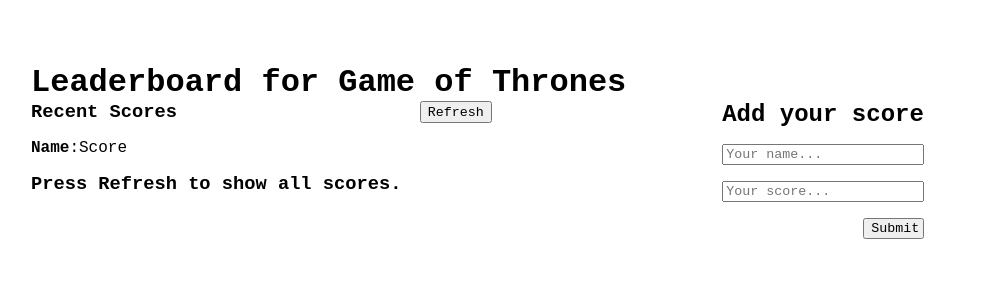
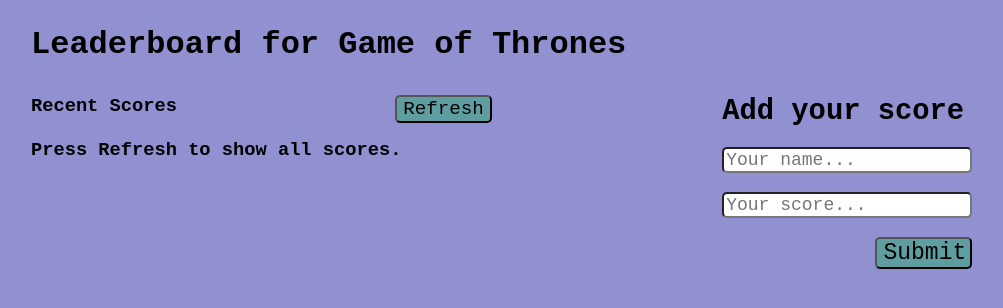
Before and after one commit to PrangonGhose/Leaderboard, a website built with webpack: page src/index.html in a window 1280 px wide. Shown: the whole page, without its empty margins (33-1036 px from the left). Built offline with nearby package versions, Linux system fonts and the light colour scheme.

Commit message:
Add simple styling to the page

```diff
--- a/src/style.css
+++ b/src/style.css
@@ -5,6 +5,12 @@
 
 body {
   padding: 5%;
+  padding-top: 2%;
+  background-color: #9191d2;
+}
+
+h1 {
+  margin-bottom: 1em;
 }
 
 .flex {
@@ -29,7 +35,8 @@
 .leaders-list {
   max-height: 500px;
   overflow-y: scroll;
-  flex-direction: column;
+  justify-content: space-between;
+  row-gap: 1em;
   -ms-overflow-style: none;  /* IE and Edge */
   scrollbar-width: none;  /* Firefox */
 }
@@ -40,6 +47,24 @@
   display: none;
 }
 
+.player-list {
+  padding: 2%;
+  border: 5px solid black;
+  font-size: 25px;
+  border-radius: 5px;
+  width: 100%;
+  justify-content: space-between;
+}
+
+.list-header {
+  border: 0;
+  background-color: azure;
+}
+
+.hide {
+  display: none;
+}
+
 .form-div {
   width: 40%;
 }
@@ -47,9 +72,29 @@
 .form {
   flex-direction: column;
   row-gap: 1em;
+  font-size: larger;
+  height: fit-content;
+}
+
+input {
+  height: 15%;
+  width: 100%;
+  border-radius: 5px;
+  font-size: large;
+}
+
+button {
+  background-color: cadetblue;
+  font-size: larger;
+  border-radius: 5px;
+}
+
+button:hover {
+  transform: scale(1.15);
+  box-shadow: 5px 5px 5px red;
 }
 
 .submit-button {
-  width: 30%;
+  width: 40%;
   margin-left: auto;
 }
```
